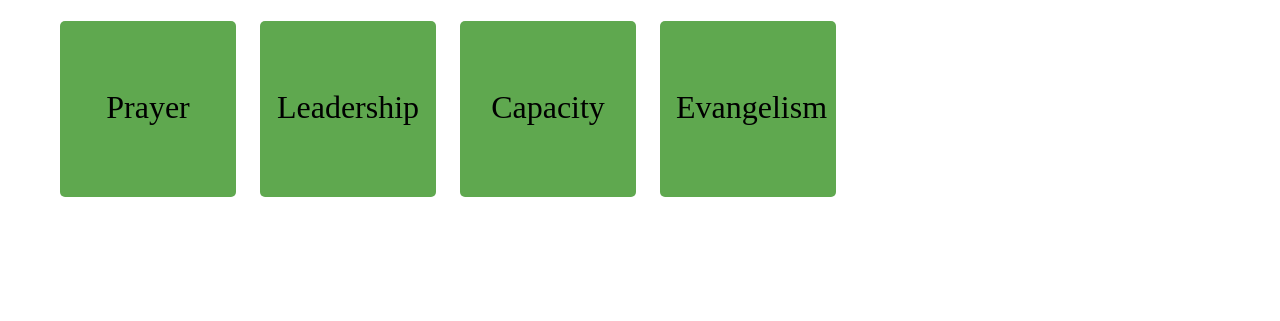
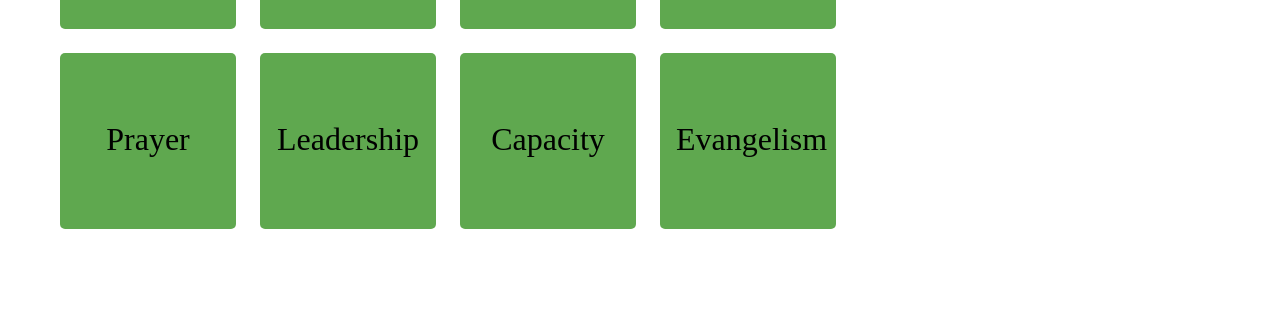
Before and after one commit to carlhemp/VolunteerSprint2, a plain HTML site: page index.html in a window 1280 px wide. Shown: the part 791-1112 px from the top of the page. Before the commit the page ends 1080 px from the top, so only its background shows below. Drawn offline with Linux system fonts and the light colour scheme.

Commit message:
Update style.css

```diff
--- a/style.css
+++ b/style.css
@@ -8,11 +8,9 @@ button {
 }
 body {
 	margin: 0;
-	padding-top: 3rem;
 	padding-bottom: 5rem;
 	max-width: 1600px;
 	margin-left: auto;
-	overflow: hidden;
 }
 a {
 	text-decoration: none;
@@ -46,11 +44,16 @@ p, label, a, button {
 	overflow: auto;
 }
 .row, #home {
+	padding-top: 5rem;
 	display: none;
 }
 .home #home {
 	display: block;
 	max-width: 900px;
+}
+body.activities {
+	overflow: hidden;
+
 }
 .activities .row {
 	display: flex;
```
